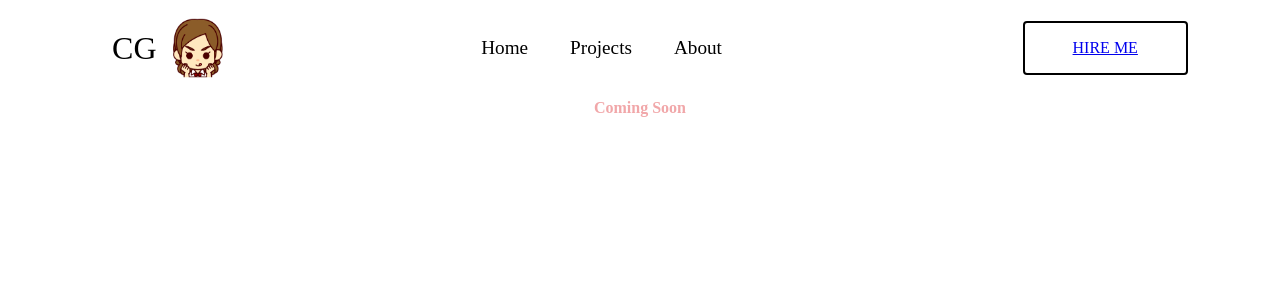
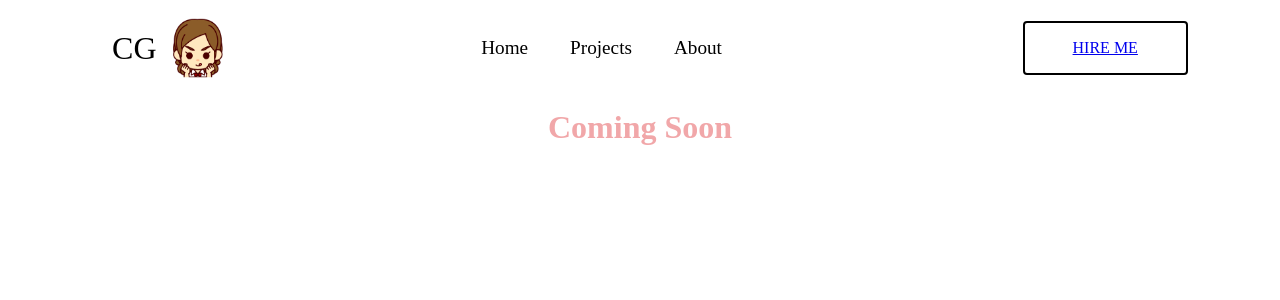
Before and after one commit to Chandani-Gurung/Chandani-Gurung.github.io, a React (Create React App) app: page /socials in a window 1280 px wide. Shown: the top 300 px of the page. Built offline with nearby package versions, Linux system fonts and the light colour scheme.

Commit message:
sth change

```diff
--- a/src/App.css
+++ b/src/App.css
@@ -24,6 +24,14 @@
     font-size: 2rem;
   }
 
+  .hobbies{
+    font-size: 2rem;
+  }
+
+  .socials{
+    font-size: 2rem;
+  }
+
  @media screen and (max-width: 780px) {
    .hire-me{
     text-align: center;
```
